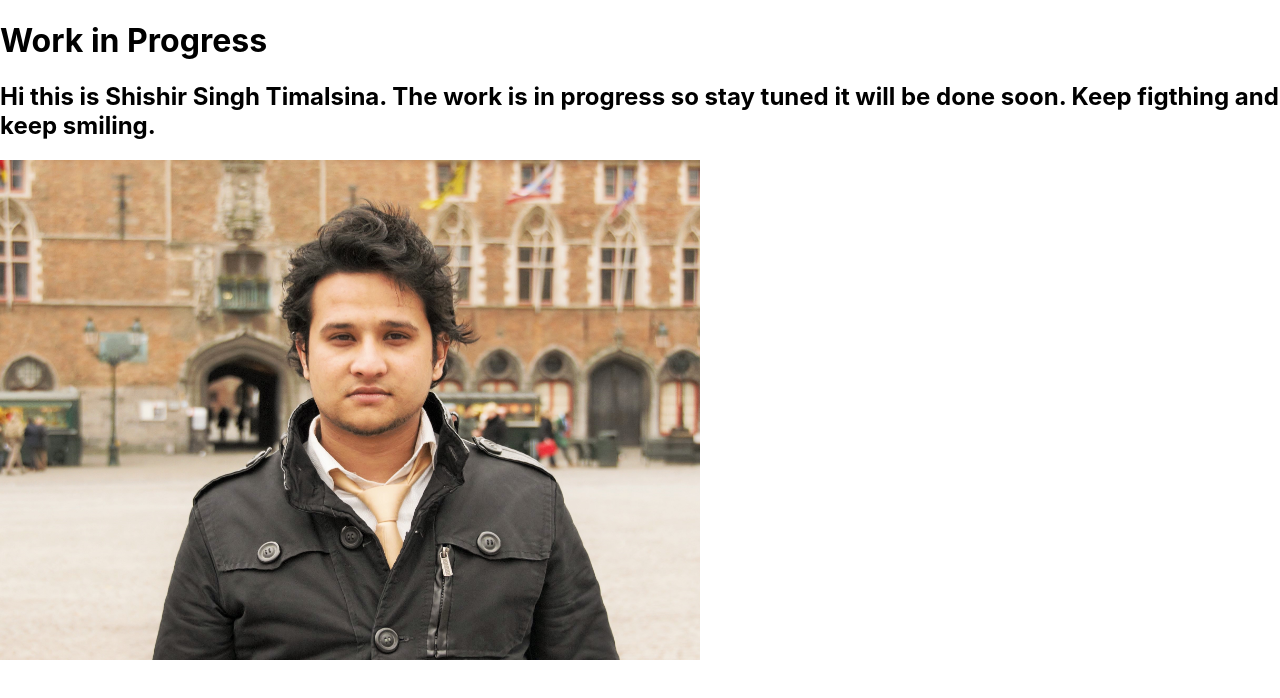
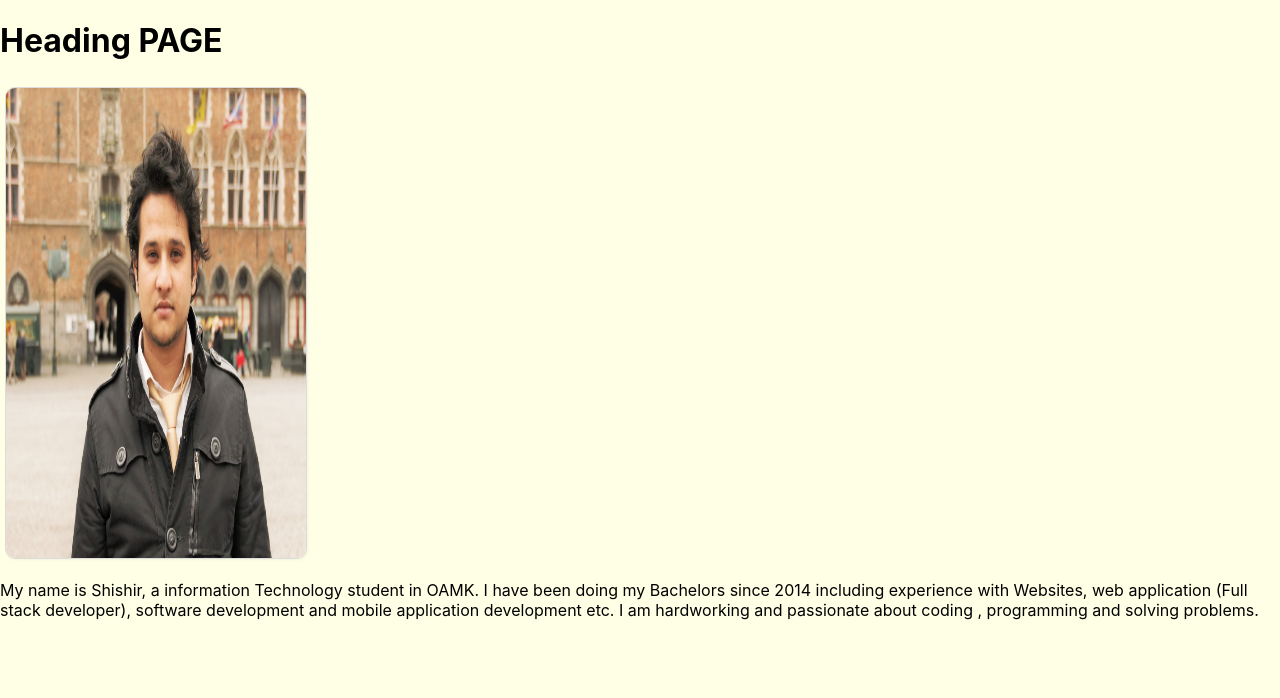
Before and after one commit to Shishir-Singh-Timalsina/shishirtimalsina.com, a React (Create React App) app: page / in a window 1280 px wide. Shown: the top 698 px of the page. Built offline with nearby package versions, Linux system fonts and the light colour scheme.

Commit message:
add a paragraph

```diff
--- a/src/App.js
+++ b/src/App.js
@@ -1,6 +1,7 @@
 import React, { Component } from 'react';
 import Heading from './components/Heading';
 import PersonalInfo from './components/PersonalInfo';
+
 
 
 class App extends Component {
@@ -9,6 +10,7 @@ class App extends Component {
       <div className="App">
         <Heading></Heading>
         <PersonalInfo></PersonalInfo>
+
       </div>
     );
   }
--- a/src/components/Heading.js
+++ b/src/components/Heading.js
@@ -4,9 +4,8 @@ export default class Heading extends Component {
   render() {
     return (
       <div>
-        <h1>Work in Progress</h1>
-        <h2>Hi this is Shishir Singh Timalsina. The work is in progress so
-          stay tuned it will be done soon. Keep figthing and keep smiling.</h2>
+        <h1>Heading  PAGE </h1>
+
       </div>
     )
   }
--- a/src/components/PersonalInfo.js
+++ b/src/components/PersonalInfo.js
@@ -1,5 +1,6 @@
 import React, { Component } from 'react';
 import image from '../images/rt.jpg';
+import '../styles/PersonalInfo.css';
 
 
 
@@ -8,7 +9,13 @@ export default class Heading extends Component {
     return (
       <div>
         <div>
-          <img src = {image} width="700" height="500" />
+          <img class = "imageone" src = {image} width="700" height="500" />
+          <p>My name is Shishir, a information Technology student in OAMK.
+             I have been doing my Bachelors since 2014 including experience
+             with Websites, web application (Full stack developer), software
+              development and mobile application development etc. I am
+               hardworking and passionate about coding , programming and
+               solving problems. </p>
         </div>
       </div>
     )
--- /dev/null
+++ b/src/styles/PersonalInfo.css
@@ -0,0 +1,12 @@
+
+.imageone{
+    display: inline-block;
+    height: 470px;
+    width: 300px;
+    border: 1px solid #DDD;
+    border-radius: 10px;
+    overflow: hidden;
+    vertical-align: top;
+    margin: 5px;
+    box-shadow: 1px 1px 3px rgba(0,0,0,0.05);
+}
--- a/src/styles/index.css
+++ b/src/styles/index.css
@@ -1,4 +1,5 @@
 body {
+  background-color : #ffffe6;
   margin: 0;
   padding: 0;
   font-family: -apple-system, BlinkMacSystemFont, "Segoe UI", "Roboto", "Oxygen",
```
